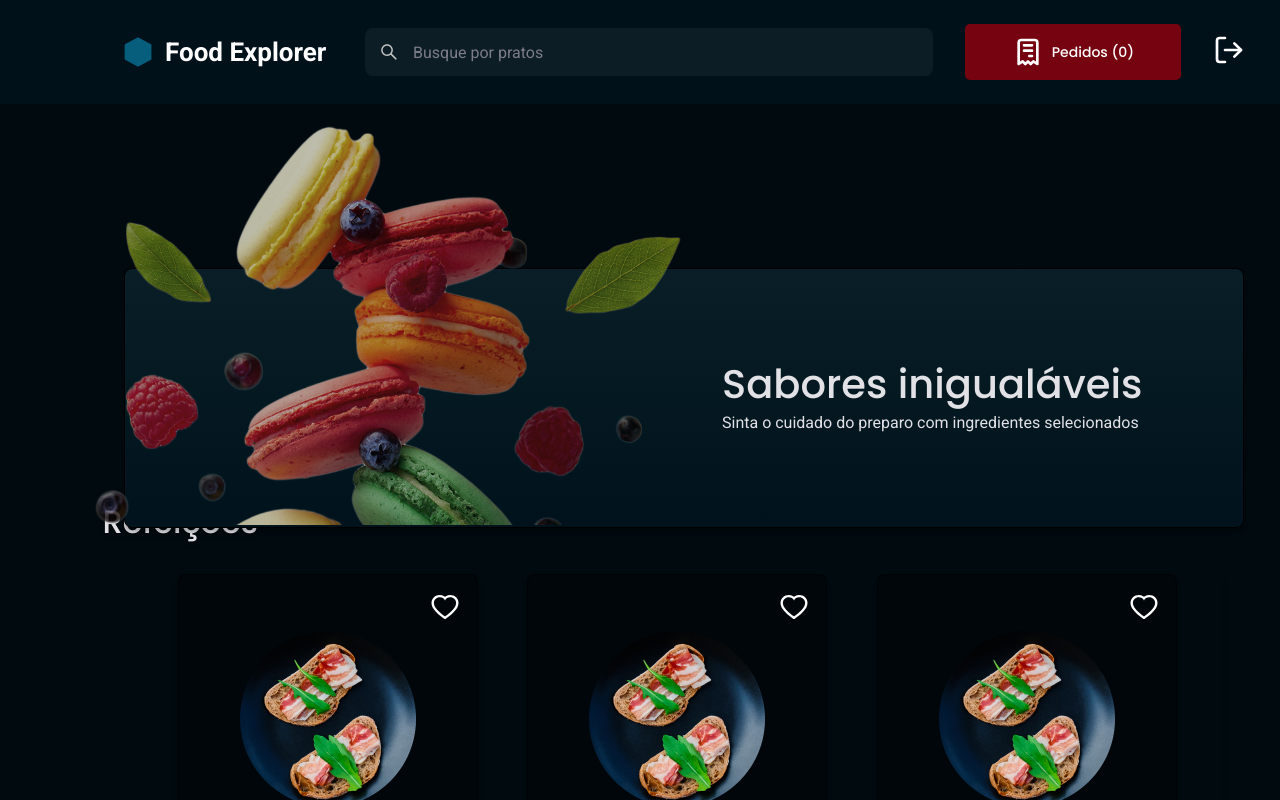
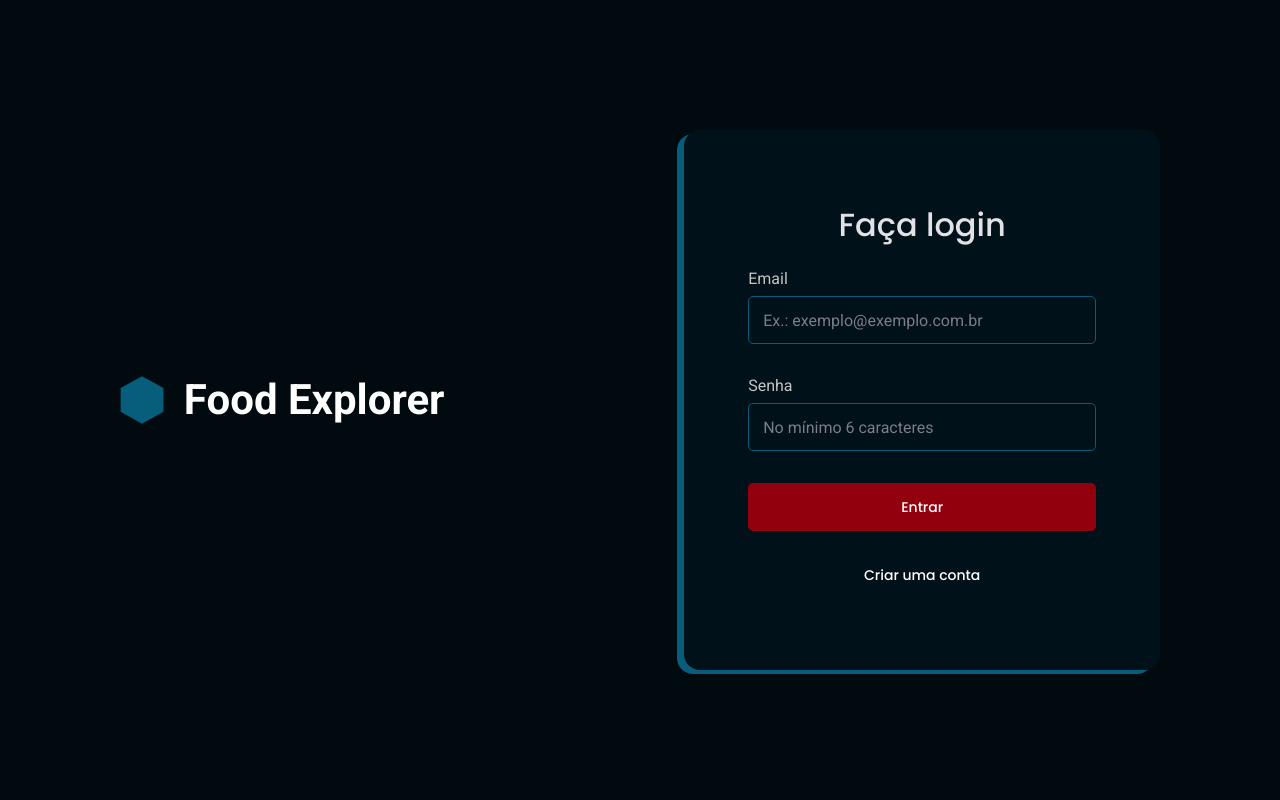
Before and after one commit to Edna06/Front-end, a React (Vite) app in the folder foodExplorer/: page / in a window 1280 px wide. Built offline with nearby package versions, Linux system fonts and the light colour scheme.

Commit message:
criação das rotas de autenticação e da página Home

```diff
--- /dev/null
+++ b/foodExplorer/src/Routes/app.routes.jsx
@@ -0,0 +1,14 @@
+import { Routes, Route } from 'react-router-dom';
+
+// páginas que serão das rotas da aplicação
+import { Home } from '../pages/Home';
+
+
+export function AppRoutes(){
+    return(
+        <Routes>
+            <Route path="/" element={<Home />} />
+
+        </Routes>
+    )
+}
--- /dev/null
+++ b/foodExplorer/src/Routes/auth.routes.jsx
@@ -0,0 +1,14 @@
+import { Routes, Route } from 'react-router-dom';
+
+import { SignIn } from '../pages/SignIn';
+import { SignUp } from '../pages/SingUp';
+
+
+export function AuthRoutes(){
+    return(
+        <Routes>
+            <Route path="/" element={<SignIn />}/>
+            <Route path="/register" element={<SignUp/>}/>
+        </Routes>
+    )
+}
--- /dev/null
+++ b/foodExplorer/src/Routes/index.jsx
@@ -0,0 +1,13 @@
+import { BrowserRouter } from "react-router-dom";
+
+import { AppRoutes } from "./app.routes";
+import { AuthRoutes } from "./auth.routes";
+
+export function Routes(){
+    return(
+        <BrowserRouter>
+            {/* <AppRoutes /> */}
+            <AuthRoutes />
+        </BrowserRouter>
+    )
+}
--- a/foodExplorer/src/components/Card/index.jsx
+++ b/foodExplorer/src/components/Card/index.jsx
@@ -5,7 +5,7 @@
 import { Button } from '../Button/index'
 
 import { BiMinus, BiPlus} from 'react-icons/bi'
-import { AiOutlineHeart } from 'react-icons/ai'
+import { AiOutlineHeart, AiFillHeart } from 'react-icons/ai'
 
 export function Card(){
 
--- a/foodExplorer/src/main.jsx
+++ b/foodExplorer/src/main.jsx
@@ -1,5 +1,7 @@
 import React from 'react';
 import ReactDOM from 'react-dom/client';
+
+import { Routes } from './Routes';
 
 import {ThemeProvider} from 'styled-components';
 import theme from './styles/theme';
@@ -13,7 +15,7 @@
     <ThemeProvider theme={theme}>
     <GlobalStyles/>
 
-    <Home/>
+    <Routes/>
 
     </ThemeProvider>
   </React.StrictMode>
```
